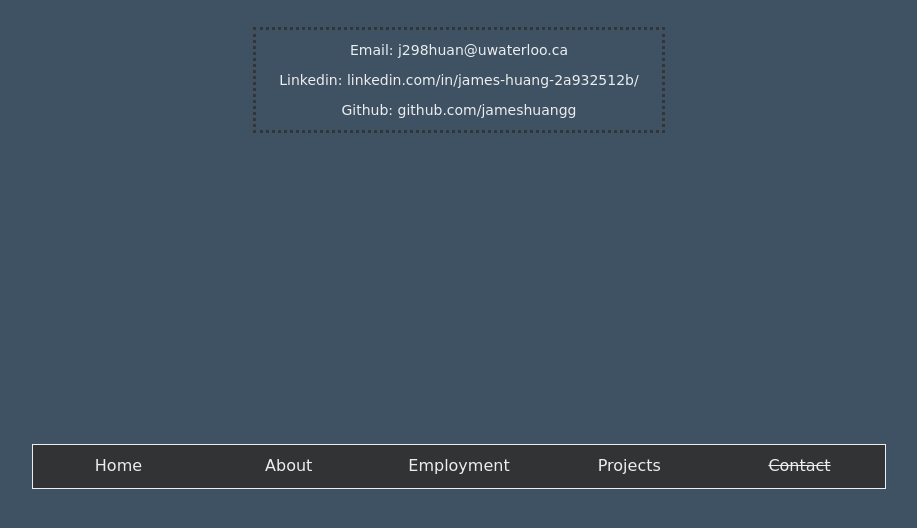
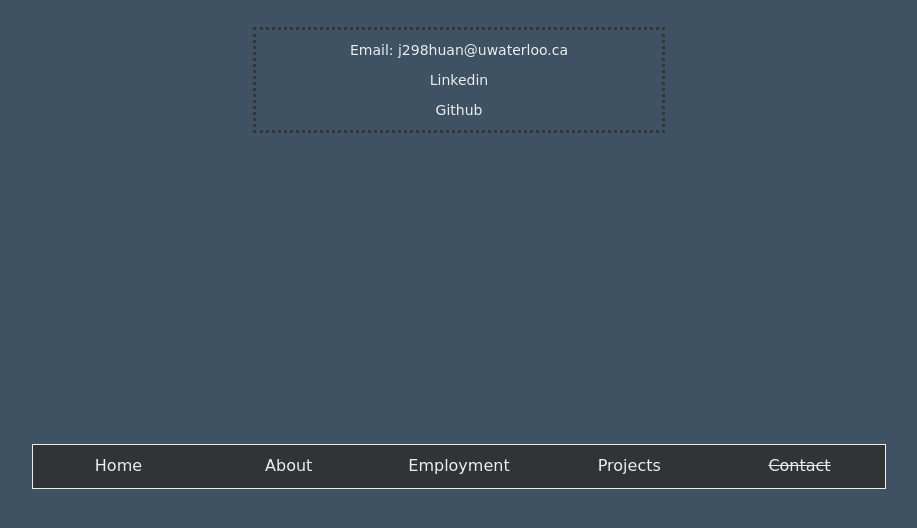
Before and after one commit to jameshuangg/Website.v2, a website: page index.html at #!/contact in a window 1280 px wide. Shown: the part 226-754 px from the top of the page, without its empty margins (181-1098 px from the left). Drawn offline with nearby package versions, Linux system fonts and the light colour scheme; some packages are replaced by stand-ins of ours; files whose address does not match are found by name; a web font is replaced by a local one.

Commit message:
Paragraph update

```diff
--- a/js/controllers/mainCtrl.js
+++ b/js/controllers/mainCtrl.js
@@ -23,7 +23,7 @@
 					title: "nanoPay",
 					position: "QA Engineer",
 					duration: "Jan 2017 - Apr 2017",
-					description: "Developed modular automation scripts that met the testing needs for the business and made future implementation easy. Took initiative and joined the web development team to develop many web application products."
+					description: "Developed modular automation scripts for web, mobile, and api using ruby frameworks. Joined the web development team to develop the new web based products."
 				}
 			];
 
--- a/pages/contact.html
+++ b/pages/contact.html
@@ -6,8 +6,8 @@
 			<p>If you have any questions please feel free to contact me. Email would be the best way to reach me. Hope to hear from you!</p>
 			<ul class="contactLink-container">
 				<a href="mailto:j298huan@uwaterloo.ca"><li class="contact-link">Email: j298huan@uwaterloo.ca</li></a>
-				<a href="https://www.linkedin.com/in/james-huang-2a932512b/" target="_blank"><li class="contact-link">Linkedin: linkedin.com/in/james-huang-2a932512b/</li></a>
-				<a href="https://github.com/jameshuangg" target="_blank"><li class="contact-link">Github: github.com/jameshuangg</li></a>
+				<a href="https://www.linkedin.com/in/james-huang-2a932512b/" target="_blank"><li class="contact-link">Linkedin</li></a>
+				<a href="https://github.com/jameshuangg" target="_blank"><li class="contact-link">Github</li></a>
 			</ul>
 		</div>
 	</div>
```
